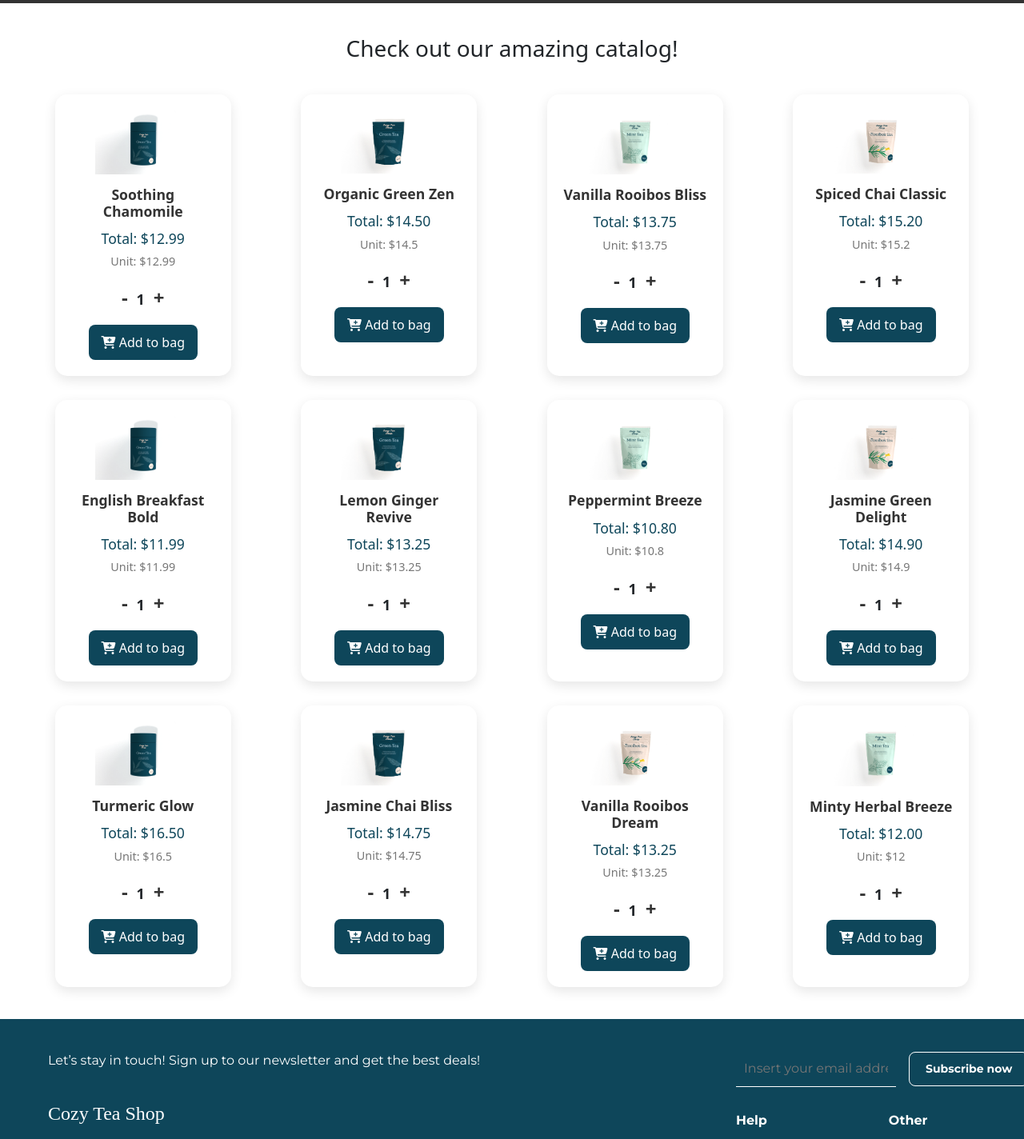
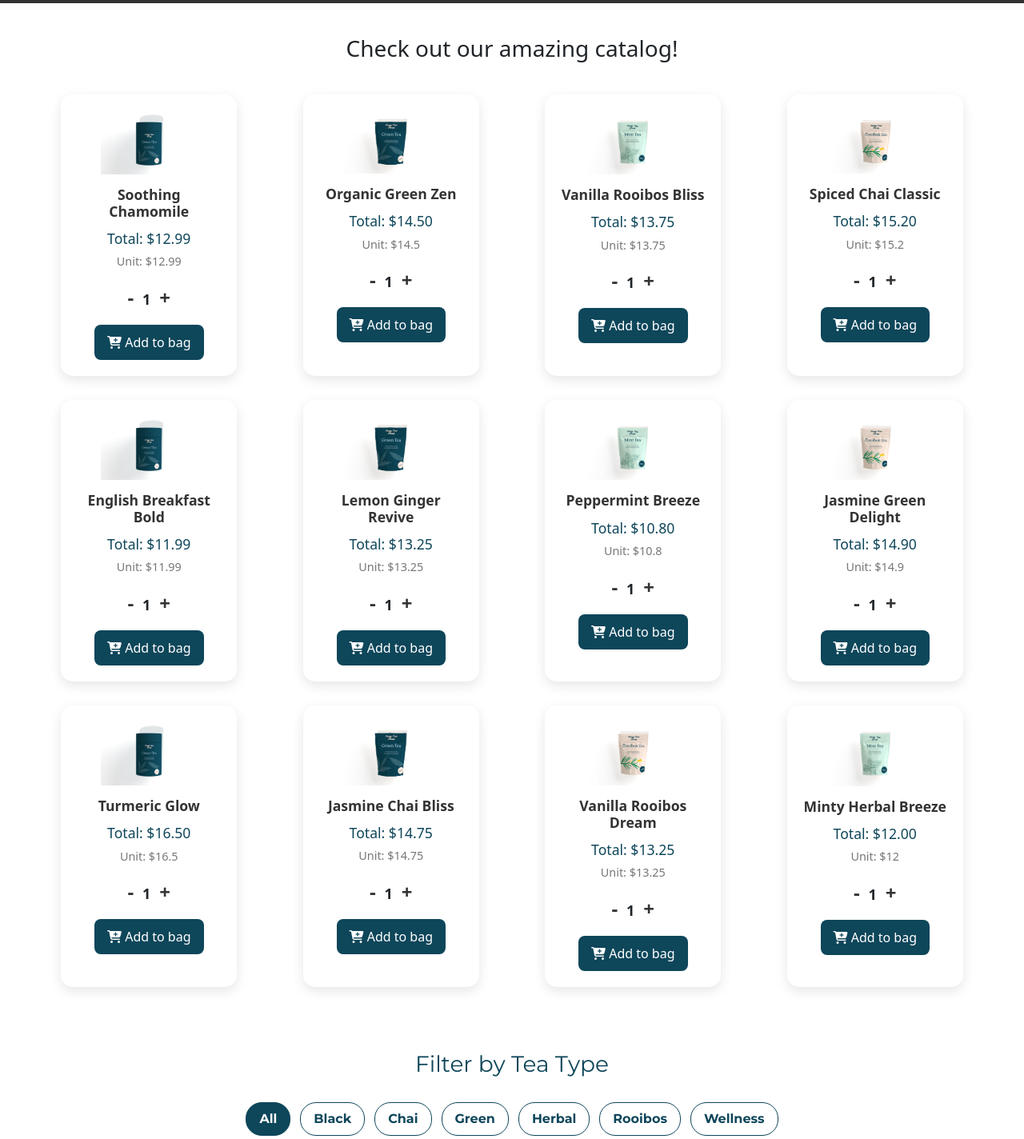
Before and after one commit to qoryhanisagal/OnlineStore, a React (Vite) app in the folder cozy_tea_shop/: page / in a window 1280 px wide. Shown: the part 132-1556 px from the top of the page at 80% size. Built offline with nearby package versions, Linux system fonts and the light colour scheme; a web font is replaced by a local one.

Commit message:
Set up main App layout for Cozy Tea Shop with Bootstrap, FontAwesome, and all major components rendered in order

```diff
--- a/cozy_tea_shop/src/App.jsx
+++ b/cozy_tea_shop/src/App.jsx
@@ -1,39 +1,49 @@
+import Banner from "./components/Banner";
+import Navbar from "./components/Navbar";
+import Catalog from "./pages/Catalog/Catalog";
+import TeaFilter from "./pages/TeaFilter/TeaFilter";
+import About from "./pages/About/About";
+import Admin from "./pages/AdminDashboard/Admin";
+import Footer from "./components/Footer";
 import './App.css';
-import Banner from './components/Banner';
-import Navbar from './components/Navbar';
-import Catalog from './pages/Catalog/Catalog';  // Import the Catalog component
-import Footer from './components/Footer';
+// Clean imports using index.jsx
 
-// load bootstrap and icons
+// Load bootstrap and fontawesome
 import 'bootstrap/dist/css/bootstrap.min.css';
 import 'bootstrap/dist/js/bootstrap.min.js';
-//import 'bootstrap-icons/font/bootstrap-icons.css'; //
+
+// import 'bootstrap-icons/font/bootstrap-icons.css';
 import '@fortawesome/fontawesome-free/css/all.css';
 
+
 function App() {
+  // This App component serves as the main layout for the Cozy Tea Shop.
+  // It renders global components like the banner, navbar, and footer, as well as key page sections such as the catalog, filters, about section, and admin dashboard.
+
   return (
     <>
-      {/* Global Banner on Top */}
+      {/* Global Banner on Top - reusable announcement strip across all pages */}
       <Banner />
 
-      {/* Navbar below the banner */}
-      <Navbar></Navbar>
+      {/* Navigation bar - sits below the banner for easy page navigation */}
+      <Navbar />
 
-      {/* Catalog */}
-      <Catalog></Catalog>
+      {/* Catalog Page - showcases all tea products */}
+      <Catalog />
 
-      {/* Footer */}
-      <Footer></Footer>
+      {/* Tea Filter - enables users to filter tea by category */}
+      <TeaFilter />
+
+      {/* About Page - displays author name, email, and message interaction */}
+      <About />
+
+      {/* Admin Dashboard - contains product and discount forms for admin users */}
+      <Admin />
+
+      {/* Footer - includes newsletter sign-up and site navigation */}
+      <Footer />
     </>
-);
+  );
 }
+
 export default App;
-
-/**
- * create a Footer component
- * jsx and css
- *
- * import on app.jsx
- * and render it below the h1
- *
- */
```
